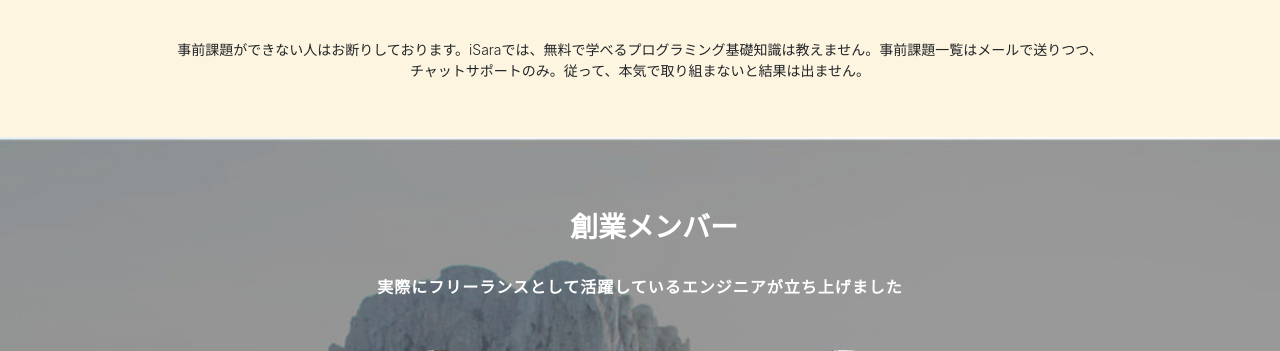
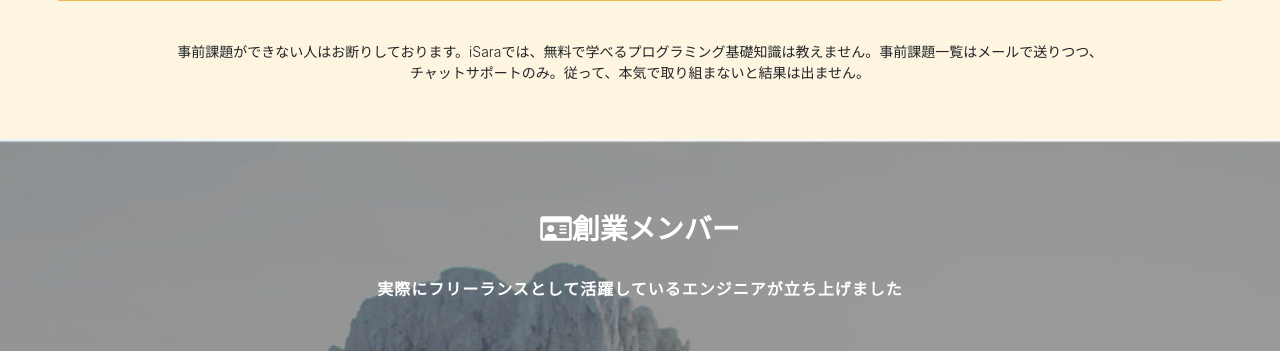
Before and after one commit to h-tomita-jp/html-collection, a PHP site: page /mosya-isara/index.html in a window 1280 px wide. Shown: the part 4296-4647 px from the top of the page. Run offline with PHP 8.4, Linux system fonts and the light colour scheme; some libraries are stand-ins or nearby versions.

Commit message:
mosya-isara 2nd(途中)

```diff
--- a/mosya-isara/Stylesheets/style.css
+++ b/mosya-isara/Stylesheets/style.css
@@ -93,8 +93,8 @@ code {
     padding-left: 5px;
 }
 
-/*.conversion .tw-btn{ position:relative; width:75px;	height:22px; }*/
-/*.conversion .tw-btn iframe{ position:absolute !important;	top: 2px;	left: 12px; }*/
+.conversion .tw-btn{ position:relative; width:75px;	height:22px; }
+.conversion .tw-btn iframe{ position:absolute !important;	top: 2px;	left: 12px; }
 .conversion .twitter-share-button { margin-right: -8px; }
 
 @media screen and (max-width: 768px) {
--- a/mosya-isara/index.html
+++ b/mosya-isara/index.html
@@ -9,7 +9,7 @@
     <link rel="stylesheet" href="https://stackpath.bootstrapcdn.com/bootstrap/4.1.3/css/bootstrap.min.css" integrity="sha384-MCw98/SFnGE8fJT3GXwEOngsV7Zt27NXFoaoApmYm81iuXoPkFOJwJ8ERdknLPMO" crossorigin="anonymous">
 
     <!-- Font Awesome CSS -->
-    <link rel="stylesheet" href="https://maxcdn.bootstrapcdn.com/font-awesome/4.7.0/css/font-awesome.min.css">
+    <!--<link rel="stylesheet" href="https://maxcdn.bootstrapcdn.com/font-awesome/4.7.0/css/font-awesome.min.css">-->
     <link rel="stylesheet" href="https://use.fontawesome.com/releases/v5.1.0/css/all.css" integrity="sha384-lKuwvrZot6UHsBSfcMvOkWwlCMgc0TaWr+30HWe3a4ltaBwTZhyTEggF5tJv8tbt" crossorigin="anonymous">
 
     <!-- Original CSS -->
@@ -263,7 +263,7 @@
     </div>
     <!-- teacher -->
     <div class="teacher">
-        <h2 class="txtl"><i class="fa fa-id-card-o" aria-hidden="true"></i>創業メンバー</h2>
+        <h2 class="txtl"><i class="far fa-id-card"></i>創業メンバー</h2>
         <p class="txts">実際にフリーランスとして活躍している<br class="brsp">エンジニアが立ち上げました</p>
 
         <div class="teacherbox container">
```
